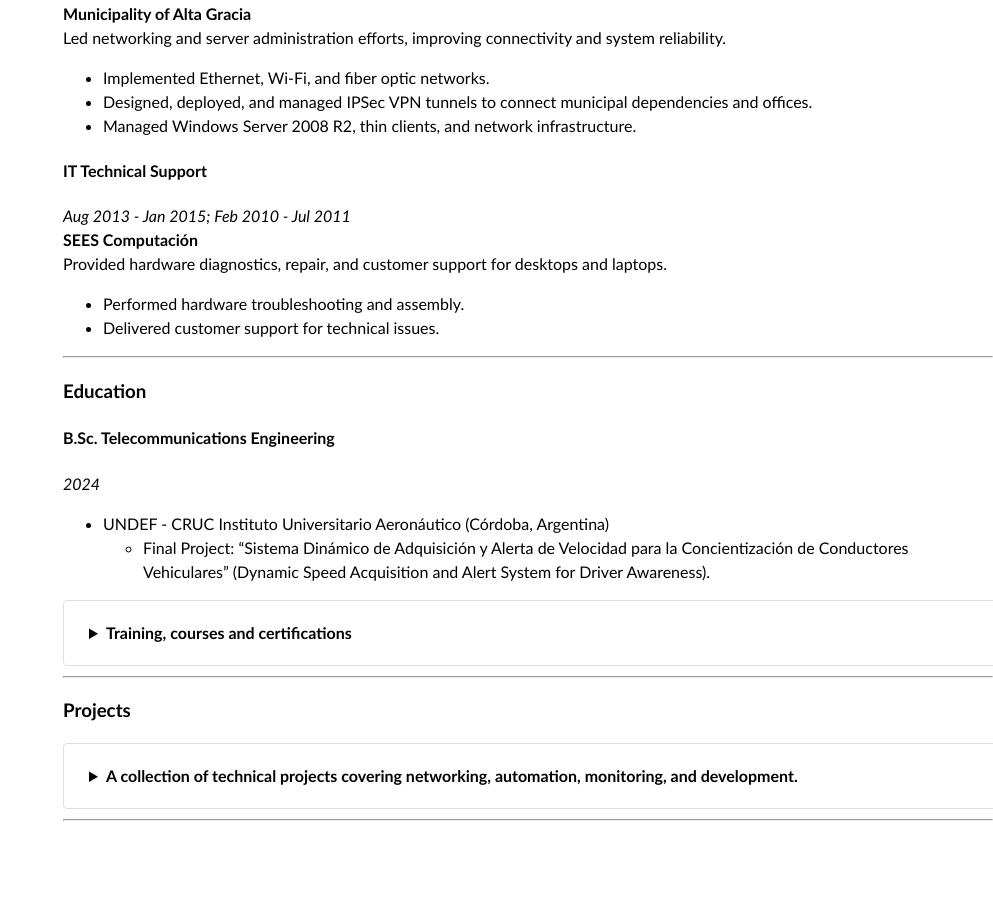
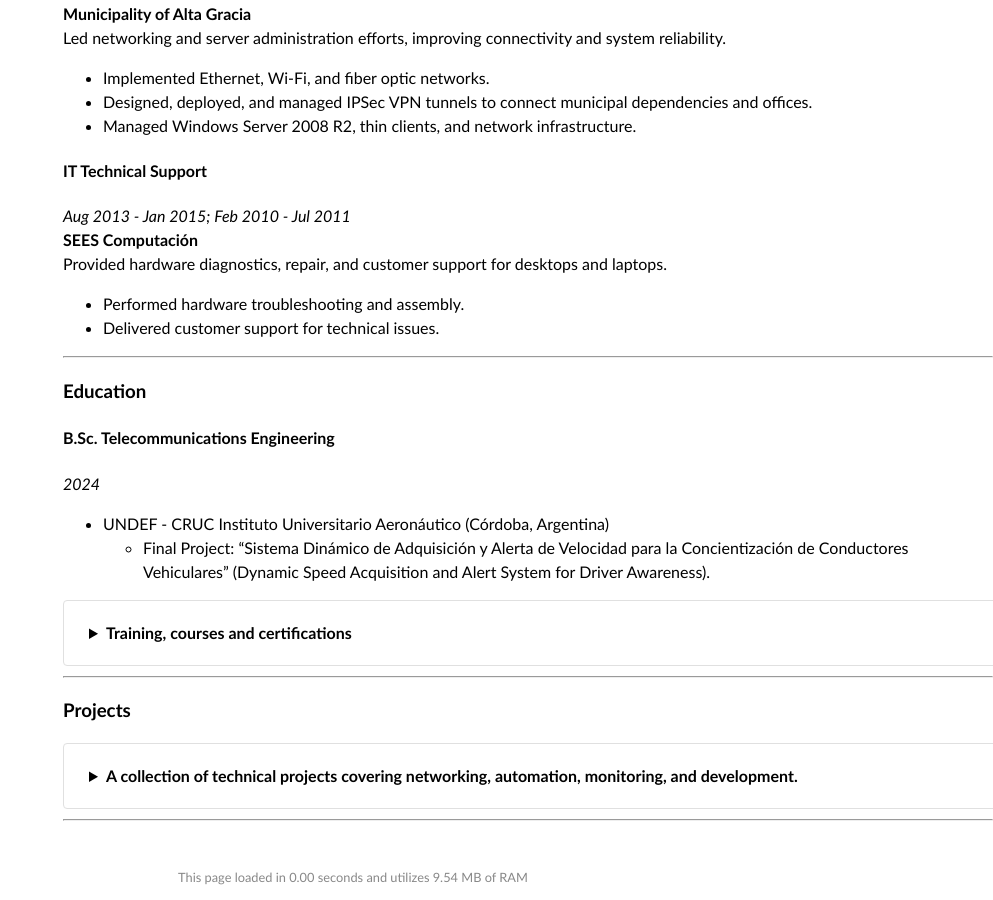
Before and after one commit to fipharraguerre/cv-homepage, a Jekyll site: the page built from index_en.md, in a window 1280 px wide and 900 px high, scrolled down 855 px. Shown: the whole window, without its empty margins (287-1280 px from the left). Built offline with Jekyll 4.4.1, drawn with Linux system fonts in a browser that asks for light colours; before the commit the page ends 1684 px from its top, so only the background shows below that; part of the change alters nothing that is shown.

```diff
--- a/_layouts/default.html
+++ b/_layouts/default.html
@@ -22,5 +22,29 @@
 			{{ content }}
 		</main>
     </div>
+	<script>
+		document.addEventListener('DOMContentLoaded', () => {
+			// Calculate page load time
+			const loadTime = ((performance.now()) / 1000).toFixed(2);
+
+			// Create footer element
+			const footer = document.createElement('footer');
+			footer.style.cssText = 'font-size: 0.8em; color: #888; text-align: center; margin-top: 2em; padding: 1em;';
+
+			// Set initial footer content with load time
+			let footerText = `This page loaded in ${loadTime} seconds`;
+
+			// Check for memory API (Chrome/Chromium only)
+			if (performance && performance.memory && performance.memory.usedJSHeapSize) {
+			const memoryUsage = (performance.memory.usedJSHeapSize / (1024 * 1024)).toFixed(2);
+			footerText += ` and utilizes ${memoryUsage} MB of RAM`;
+			}
+
+			footer.textContent = footerText;
+
+			// Add footer to the end of the body
+			document.body.appendChild(footer);
+		});
+	</script>
 </body>
 </html>
```
